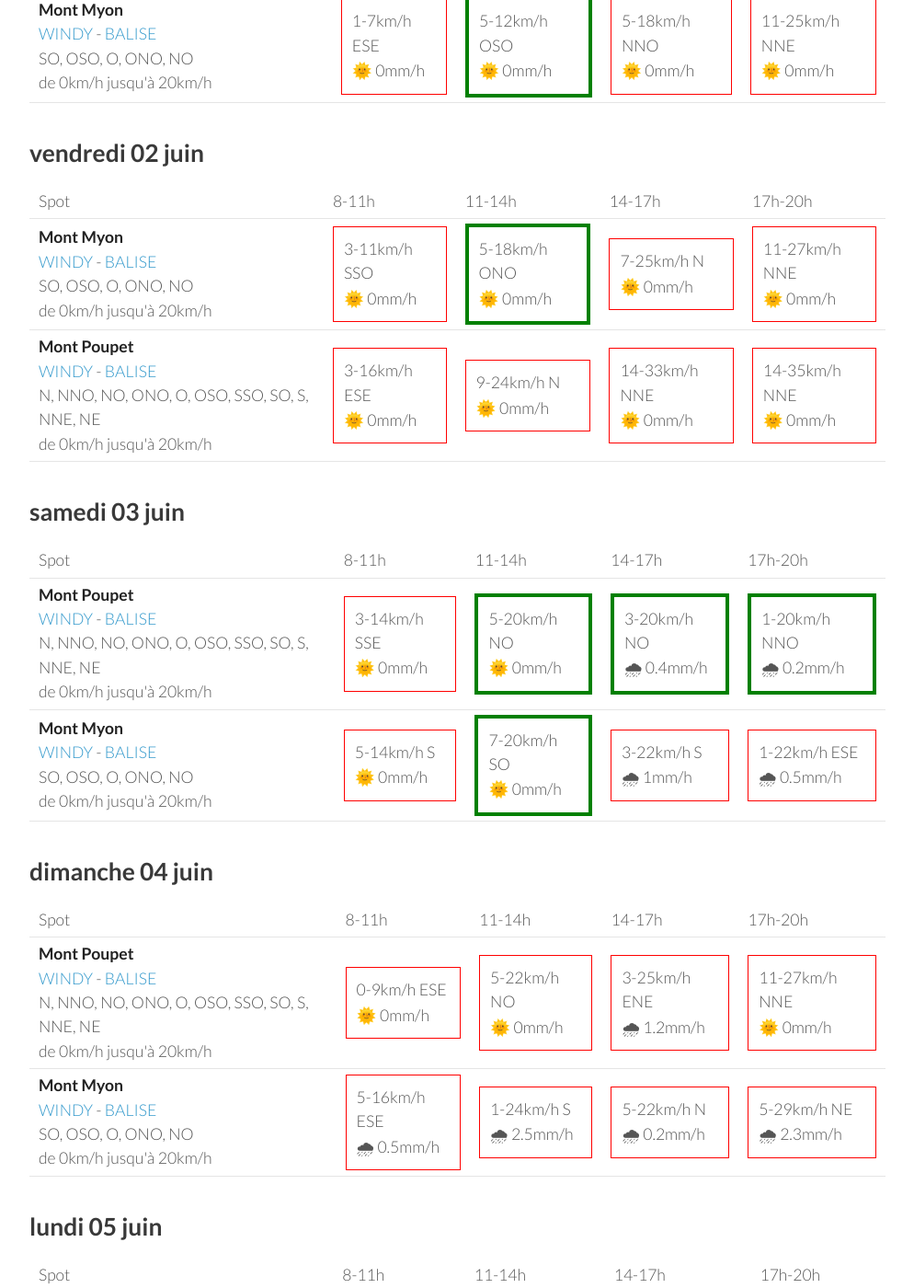
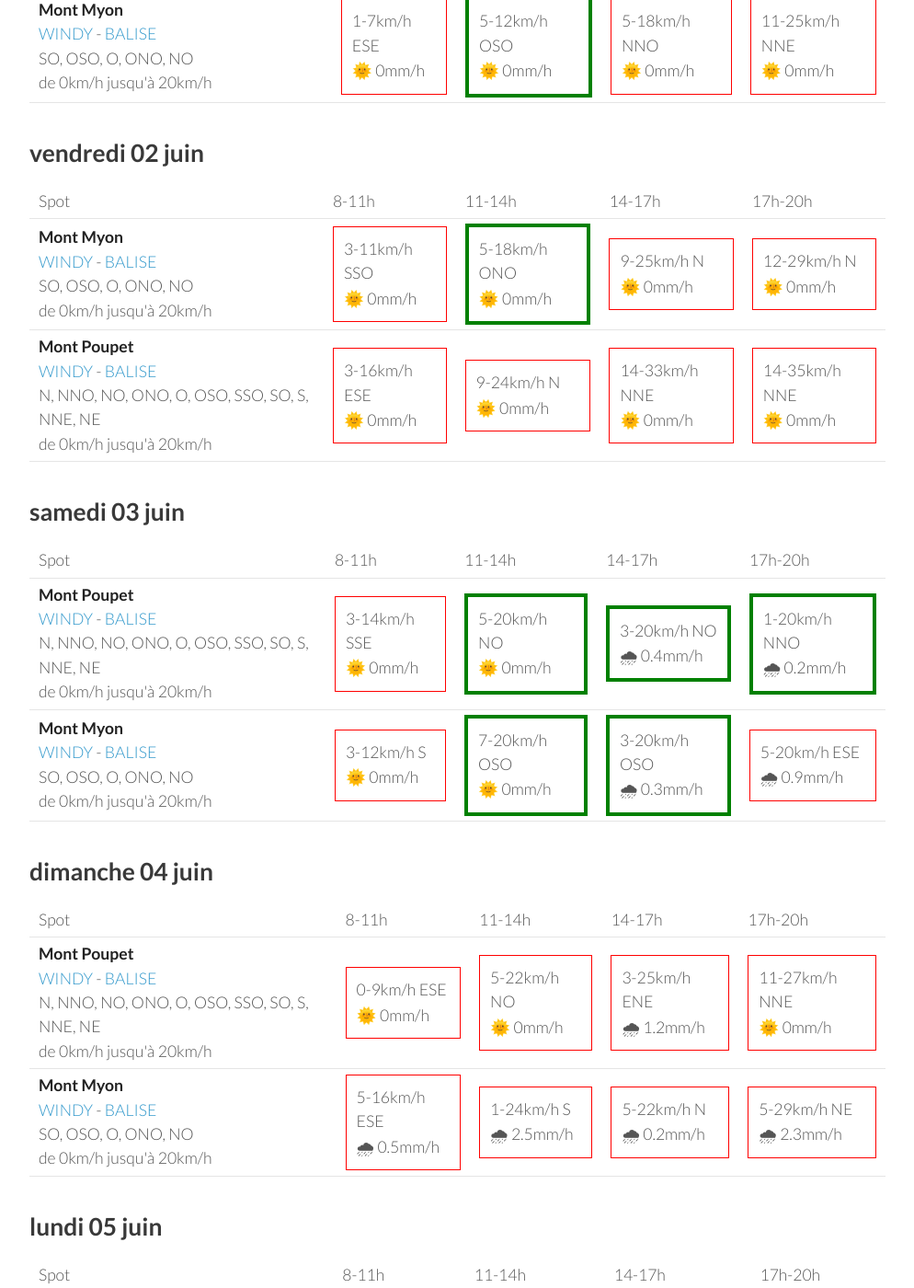
Before and after one commit to parapente-dans-le-nord/parapente-dans-le-nord.github.io, a Jekyll site: the page built from jura.markdown, in a window 1280 px wide and 1400 px high, scrolled down 910 px. Shown: the whole window at 92% size, without its empty margins (26-1020 px from the left). Built offline with Jekyll 4.4.1, drawn with Linux system fonts in a browser that asks for light colours; some of the changed text lies outside the part shown.

Commit message:
update index.markdown

```diff
--- a/jura.markdown
+++ b/jura.markdown
@@ -96,8 +96,8 @@ page mise à jour le mercredi 31 mai 13:20
 
             <td><div class="not-flyable"><p>3-11km/h SSO</p><p>🌞 0mm/h</p></div></td>
             <td><div class="flyable"><p>5-18km/h ONO</p><p>🌞 0mm/h</p></div></td>
-            <td><div class="not-flyable"><p>7-25km/h N</p><p>🌞 0mm/h</p></div></td>
-            <td><div class="not-flyable"><p>11-27km/h NNE</p><p>🌞 0mm/h</p></div></td>
+            <td><div class="not-flyable"><p>9-25km/h N</p><p>🌞 0mm/h</p></div></td>
+            <td><div class="not-flyable"><p>12-29km/h N</p><p>🌞 0mm/h</p></div></td>
 
 
     </tr>
@@ -140,10 +140,10 @@ page mise à jour le mercredi 31 mai 13:20
 <tr>
         <td><strong>Mont Myon</strong><br><a href="https://windy.com/46.331/5.397?45.898,5.394,8,m:eWoagj8">WINDY</a> - <span class=""><a href="http://www.balisemeteo.com/balise.php?idBalise=70">BALISE</a> </span><br> <span class="vent-favorable">SO, OSO, O, ONO, NO</span><br><span class="force-vent">de 0km/h jusqu'à 20km/h</span> </td>
 
-            <td><div class="not-flyable"><p>5-14km/h S</p><p>🌞 0mm/h</p></div></td>
-            <td><div class="flyable"><p>7-20km/h SO</p><p>🌞 0mm/h</p></div></td>
-            <td><div class="not-flyable"><p>3-22km/h S</p><p>🌧 1mm/h</p></div></td>
-            <td><div class="not-flyable"><p>1-22km/h ESE</p><p>🌧 0.5mm/h</p></div></td>
+            <td><div class="not-flyable"><p>3-12km/h S</p><p>🌞 0mm/h</p></div></td>
+            <td><div class="flyable"><p>7-20km/h OSO</p><p>🌞 0mm/h</p></div></td>
+            <td><div class="flyable"><p>3-20km/h OSO</p><p>🌧 0.3mm/h</p></div></td>
+            <td><div class="not-flyable"><p>5-20km/h ESE</p><p>🌧 0.9mm/h</p></div></td>
 
 
     </tr>
```
Also changed, not shown: other parts of jura.markdown (+1 -1 lines).
